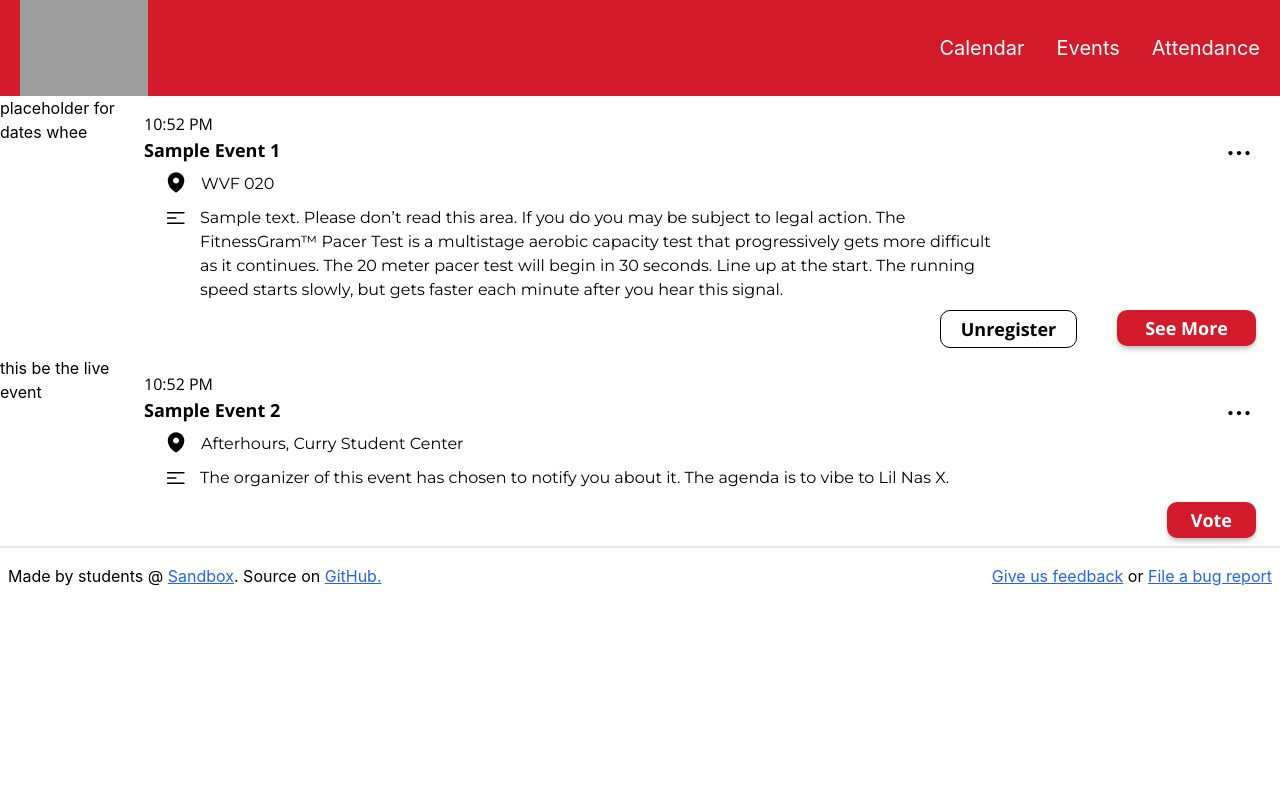
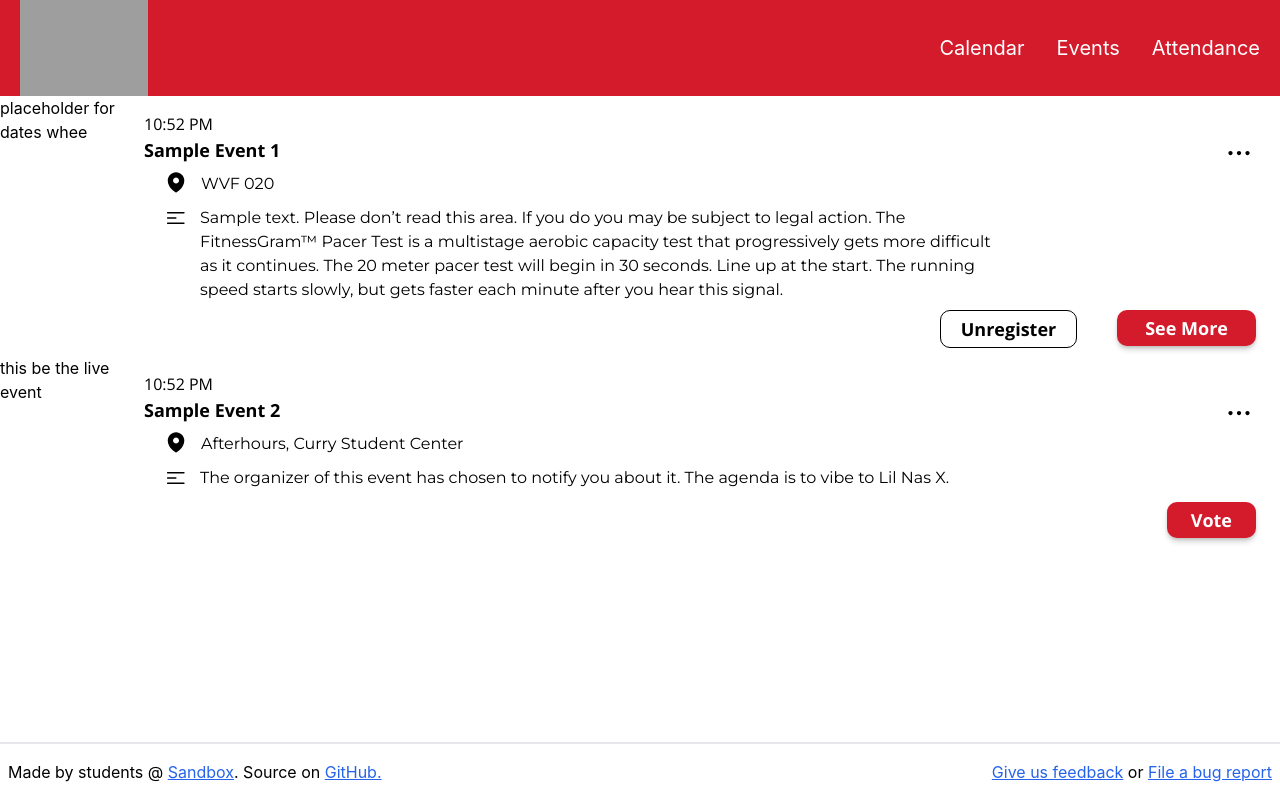
Before and after one commit to sandboxnu/sga-tooling, a React (Create React App) app: page / in a window 1280 px wide. Built offline with nearby package versions, Linux system fonts and the light colour scheme; grey boxes are pictures that could not be loaded.

Commit message:
add wrapper container on homepage to fix footer

```diff
--- a/src/App.tsx
+++ b/src/App.tsx
@@ -25,6 +25,7 @@
         <Menu/>
       </LoginContext.Provider> */}
 
+      <div className="flex min-h-screen flex-col justify-start">
         <Menu />
         <div className="flex flex-row">
           <div className="w-1/5 md:w-[10%]">placeholder for dates whee</div>
@@ -47,6 +48,7 @@
           />
         </div>
         <Footer />
+      </div>
     </>
   );
 }
```
Lines whose indentation alone changed are shown as unchanged.
